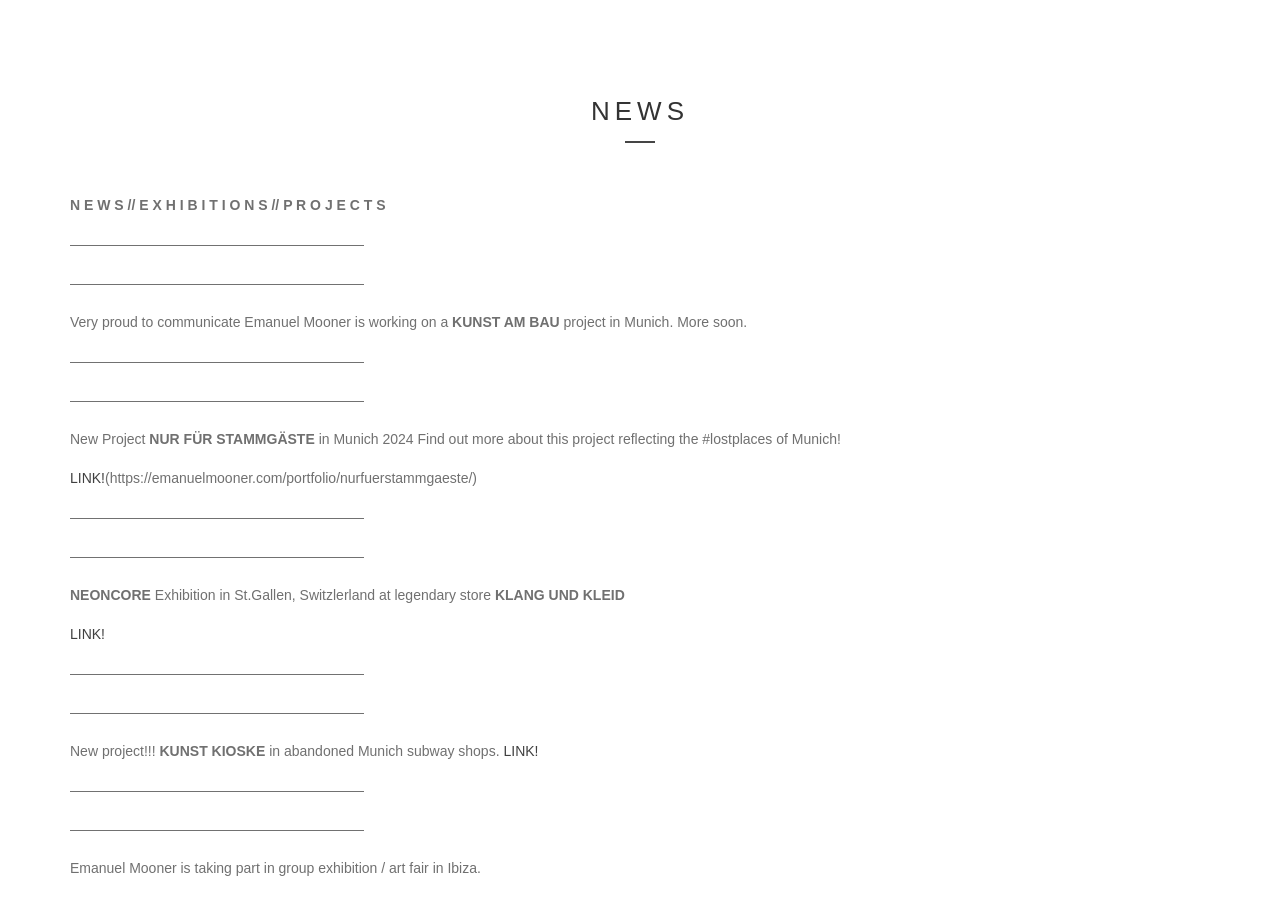
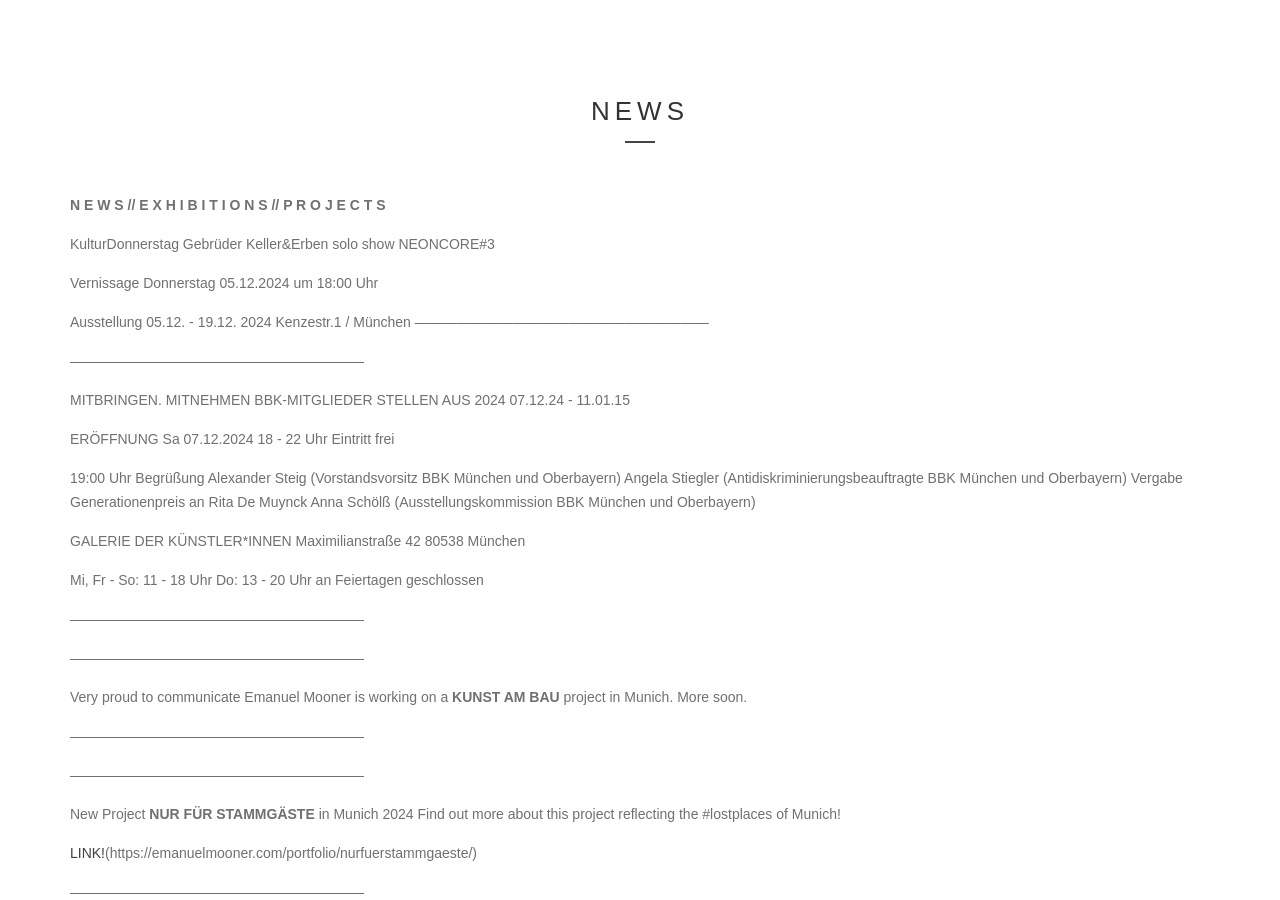
Before and after one commit to geomaedr/emanuelmooner, a Jekyll site: the page built from news.md, in a window 1280 px wide and 900 px high. Built offline with Jekyll 4.4.1, drawn with Linux system fonts in a browser that asks for light colours; some web fonts are replaced.

Commit message:
Update news.md

```diff
--- a/news.md
+++ b/news.md
@@ -7,6 +7,42 @@ layout: news
 style: news
 ---
 **N E W S // E X H I B I T I O N S // P R O J E C T S**
+
+KulturDonnerstag Gebrüder Keller&Erben
+solo show NEONCORE#3
+
+Vernissage Donnerstag 05.12.2024 um 18:00 Uhr
+
+Ausstellung 05.12. - 19.12. 2024
+Kenzestr.1 / München
+—————————————————————
+
+—————————————————————
+
+MITBRINGEN. MITNEHMEN
+BBK-MITGLIEDER STELLEN AUS 2024
+07.12.24 - 11.01.15
+
+
+ERÖFFNUNG
+Sa 07.12.2024
+18 - 22 Uhr
+Eintritt frei
+
+19:00 Uhr
+Begrüßung
+Alexander Steig (Vorstandsvorsitz BBK München und Oberbayern)
+Angela Stiegler (Antidiskriminierungsbeauftragte BBK München und Oberbayern)
+Vergabe Generationenpreis an Rita De Muynck
+Anna Schölß (Ausstellungskommission BBK München und Oberbayern)
+
+GALERIE DER KÜNSTLER*INNEN
+Maximilianstraße 42
+80538 München
+
+Mi, Fr - So: 11 - 18 Uhr
+Do: 13 - 20 Uhr
+an Feiertagen geschlossen
 
 —————————————————————
 
```
